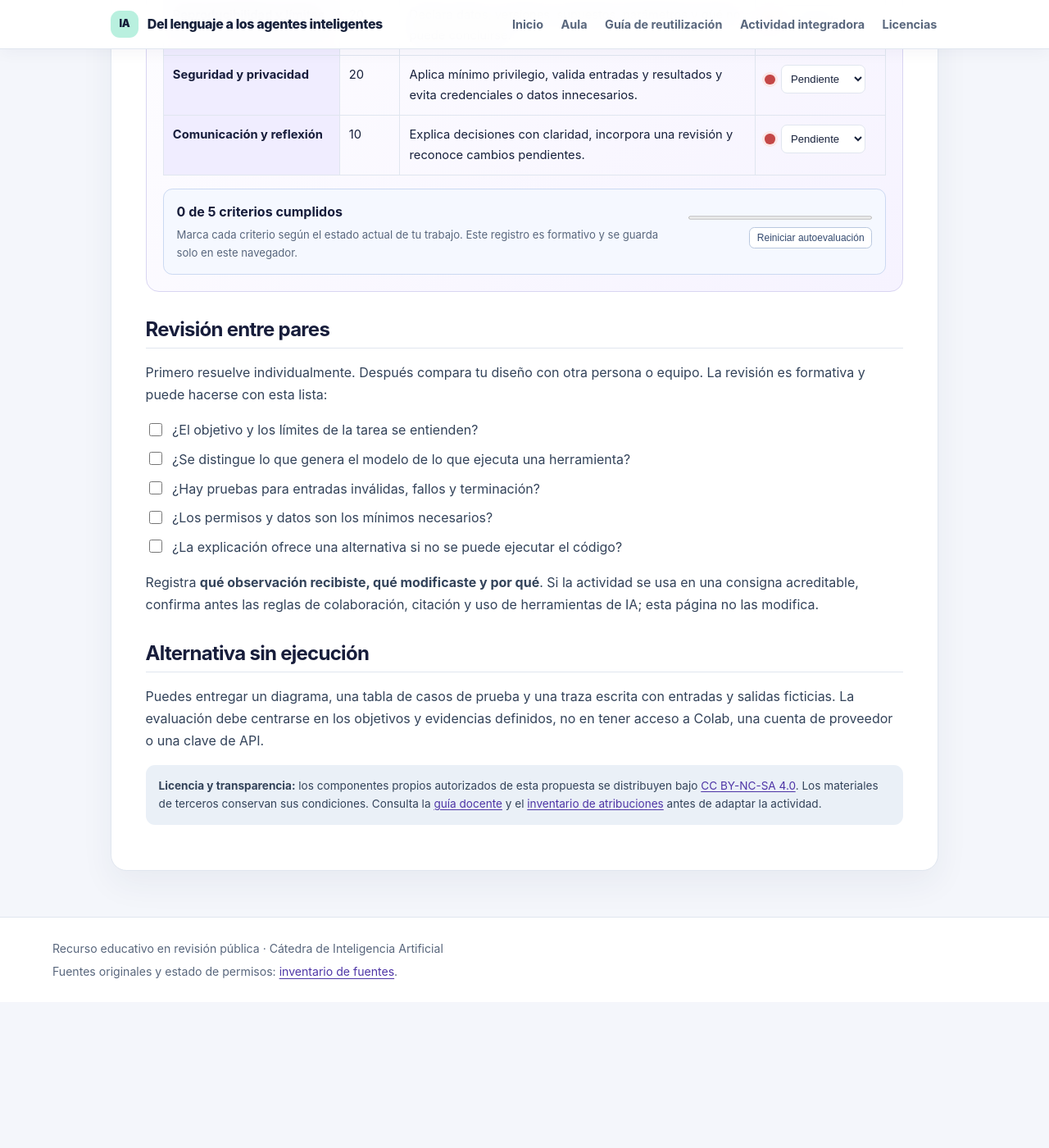
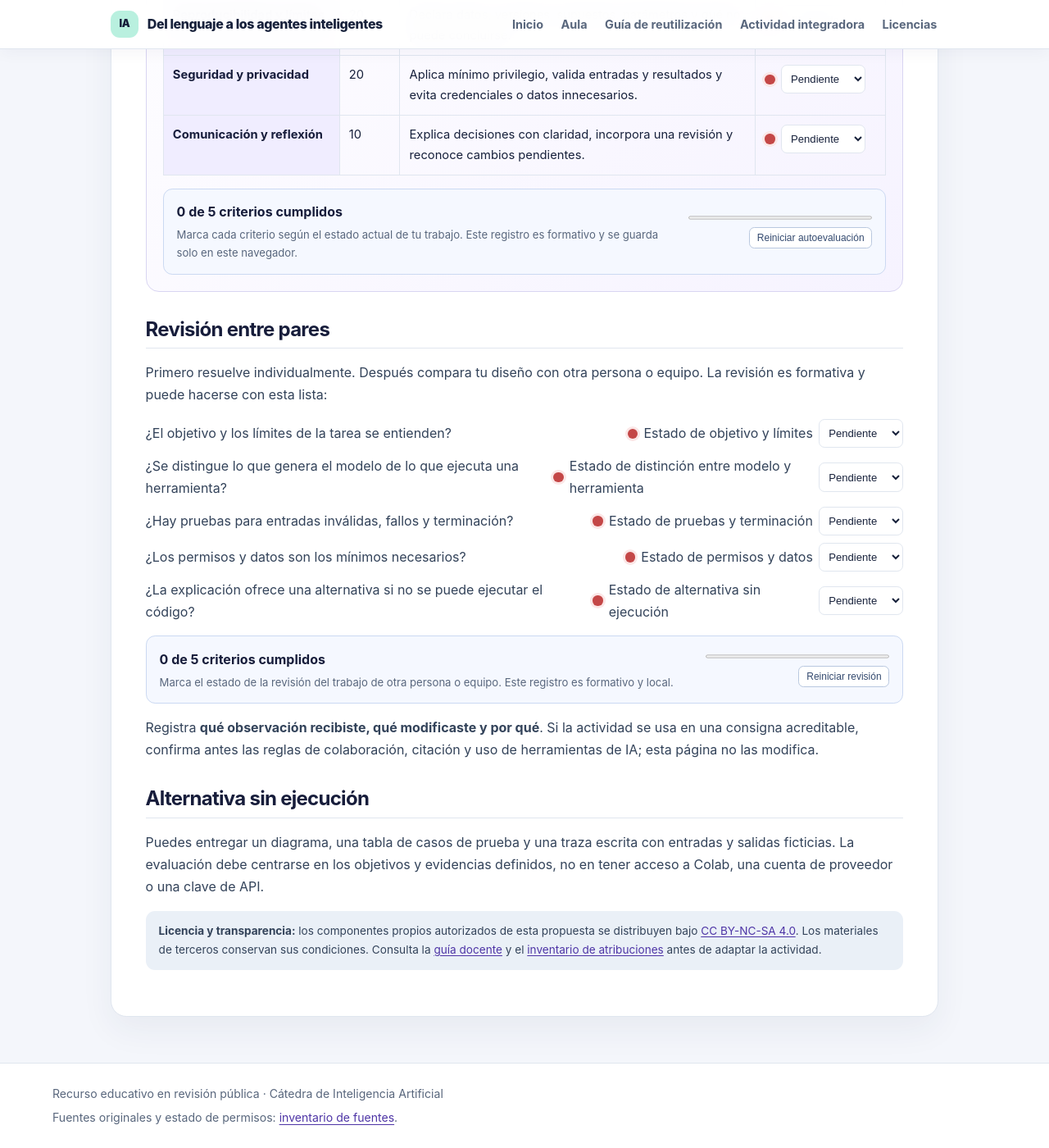
Before and after one commit to comercisandro/RecursoEducativoAbierto, a Jekyll site: the page built from evaluacion-final.md, in a window 1280 px wide and 1400 px high, scrolled down 1136 px. Shown: the whole window at 82% size. Built offline with Jekyll 4.4.1, drawn with Linux system fonts in a browser that asks for light colours; before the commit the page ends 2358 px from its top, so only the background shows below that.

Commit message:
Add peer review self-assessment

```diff
--- a/assets/rea.css
+++ b/assets/rea.css
@@ -183,6 +183,8 @@ h1, h2, h3, h4 { color: var(--ink); line-height: 1.2; letter-spacing: -.03em; }
 .rubric-progress-wrap progress { width: 100%; height: .55rem; accent-color: #238265; }
 .rubric-reset { align-self: flex-end; padding: .3rem .55rem; border: 1px solid #b9c8df; border-radius: .4rem; color: #354b70; background: #fff; cursor: pointer; font-size: .75rem; }
 .rubric-reset:hover { background: #eef3ff; }
+.peer-review-list li { display:flex; align-items:center; justify-content:space-between; gap:1rem; }
+.peer-selfcheck { margin-top:.9rem; }
 .integrator-card th { color: var(--navy); background: #f0edff; }
 .checklist { padding-left: 0; list-style: none; }
 .checklist li { margin: .55rem 0; }
--- a/assets/rubric.js
+++ b/assets/rubric.js
@@ -1,25 +1,28 @@
 (() => {
   const key = 'rea-integrator-rubric';
-  const selects = [...document.querySelectorAll('[data-rubric]')];
+  function setupGroup({ selector, stateKey, summaryId, progressId, resetId, stateAttribute }) {
+    const selects = [...document.querySelectorAll(selector)];
     if (!selects.length) return;
-  const summary = document.getElementById('rubric-summary');
-  const progress = document.getElementById('rubric-progress');
-  const reset = document.getElementById('rubric-reset');
+    const summary = document.getElementById(summaryId);
+    const progress = document.getElementById(progressId);
+    const reset = document.getElementById(resetId);
     let states = {};
-  try { states = JSON.parse(localStorage.getItem(key) || '{}'); } catch (_) { states = {}; }
-
+    try { states = JSON.parse(localStorage.getItem(`${key}-${stateKey}`) || '{}'); } catch (_) { states = {}; }
     function render() {
       const complete = selects.filter((select) => select.value === 'complete').length;
       progress.value = complete;
       summary.textContent = `${complete} de ${selects.length} criterios cumplidos`;
       selects.forEach((select) => {
-      const row = select.closest('[data-rubric-row]');
+        const row = select.closest(`[${stateAttribute}]`);
         row.classList.remove('rubric-pending', 'rubric-progress', 'rubric-complete');
         row.classList.add(`rubric-${select.value}`);
       });
-    try { localStorage.setItem(key, JSON.stringify(Object.fromEntries(selects.map((select) => [select.dataset.rubric, select.value])))); } catch (_) { /* La autoevaluación sigue funcionando sin almacenamiento. */ }
+      try { localStorage.setItem(`${key}-${stateKey}`, JSON.stringify(Object.fromEntries(selects.map((select) => [select.dataset[stateKey], select.value])))); } catch (_) { /* La autoevaluación sigue funcionando sin almacenamiento. */ }
     }
-  selects.forEach((select) => { if (states[select.dataset.rubric]) select.value = states[select.dataset.rubric]; select.addEventListener('change', render); });
+    selects.forEach((select) => { if (states[select.dataset[stateKey]]) select.value = states[select.dataset[stateKey]]; select.addEventListener('change', render); });
     reset.addEventListener('click', () => { selects.forEach((select) => { select.value = 'pending'; }); render(); });
     render();
+  }
+  setupGroup({ selector: '[data-rubric]', stateKey: 'rubric', summaryId: 'rubric-summary', progressId: 'rubric-progress', resetId: 'rubric-reset', stateAttribute: 'data-rubric-row' });
+  setupGroup({ selector: '[data-peer-review]', stateKey: 'peerReview', summaryId: 'peer-summary', progressId: 'peer-progress', resetId: 'peer-reset', stateAttribute: 'data-peer-row' });
 })();
--- a/evaluacion-final.md
+++ b/evaluacion-final.md
@@ -44,13 +44,14 @@ Tu entrega debe incluir:
 
 Primero resuelve individualmente. Después compara tu diseño con otra persona o equipo. La revisión es formativa y puede hacerse con esta lista:
 
-<ul class="checklist">
-<li><label><input type="checkbox"> ¿El objetivo y los límites de la tarea se entienden?</label></li>
-<li><label><input type="checkbox"> ¿Se distingue lo que genera el modelo de lo que ejecuta una herramienta?</label></li>
-<li><label><input type="checkbox"> ¿Hay pruebas para entradas inválidas, fallos y terminación?</label></li>
-<li><label><input type="checkbox"> ¿Los permisos y datos son los mínimos necesarios?</label></li>
-<li><label><input type="checkbox"> ¿La explicación ofrece una alternativa si no se puede ejecutar el código?</label></li>
+<ul class="checklist peer-review-list">
+<li data-peer-row="scope"><span>¿El objetivo y los límites de la tarea se entienden?</span><label class="rubric-status"><span class="status-light" aria-hidden="true"></span><span class="sr-only">Estado de objetivo y límites</span><select data-peer-review="scope" aria-label="Estado de objetivo y límites"><option value="pending">Pendiente</option><option value="progress">En proceso</option><option value="complete">Cumplido</option></select></label></li>
+<li data-peer-row="distinction"><span>¿Se distingue lo que genera el modelo de lo que ejecuta una herramienta?</span><label class="rubric-status"><span class="status-light" aria-hidden="true"></span><span class="sr-only">Estado de distinción entre modelo y herramienta</span><select data-peer-review="distinction" aria-label="Estado de distinción entre modelo y herramienta"><option value="pending">Pendiente</option><option value="progress">En proceso</option><option value="complete">Cumplido</option></select></label></li>
+<li data-peer-row="tests"><span>¿Hay pruebas para entradas inválidas, fallos y terminación?</span><label class="rubric-status"><span class="status-light" aria-hidden="true"></span><span class="sr-only">Estado de pruebas y terminación</span><select data-peer-review="tests" aria-label="Estado de pruebas y terminación"><option value="pending">Pendiente</option><option value="progress">En proceso</option><option value="complete">Cumplido</option></select></label></li>
+<li data-peer-row="permissions"><span>¿Los permisos y datos son los mínimos necesarios?</span><label class="rubric-status"><span class="status-light" aria-hidden="true"></span><span class="sr-only">Estado de permisos y datos</span><select data-peer-review="permissions" aria-label="Estado de permisos y datos"><option value="pending">Pendiente</option><option value="progress">En proceso</option><option value="complete">Cumplido</option></select></label></li>
+<li data-peer-row="alternative"><span>¿La explicación ofrece una alternativa si no se puede ejecutar el código?</span><label class="rubric-status"><span class="status-light" aria-hidden="true"></span><span class="sr-only">Estado de alternativa sin ejecución</span><select data-peer-review="alternative" aria-label="Estado de alternativa sin ejecución"><option value="pending">Pendiente</option><option value="progress">En proceso</option><option value="complete">Cumplido</option></select></label></li>
 </ul>
+<div class="rubric-selfcheck peer-selfcheck" aria-live="polite"><div><strong id="peer-summary">0 de 5 criterios cumplidos</strong><p>Marca el estado de la revisión del trabajo de otra persona o equipo. Este registro es formativo y local.</p></div><div class="rubric-progress-wrap"><progress id="peer-progress" max="5" value="0" aria-label="Progreso de la revisión entre pares">0 de 5</progress><button id="peer-reset" class="rubric-reset" type="button">Reiniciar revisión</button></div></div>
 
 Registra **qué observación recibiste, qué modificaste y por qué**. Si la actividad se usa en una consigna acreditable, confirma antes las reglas de colaboración, citación y uso de herramientas de IA; esta página no las modifica.
 
```
Lines whose indentation alone changed are shown as unchanged.
